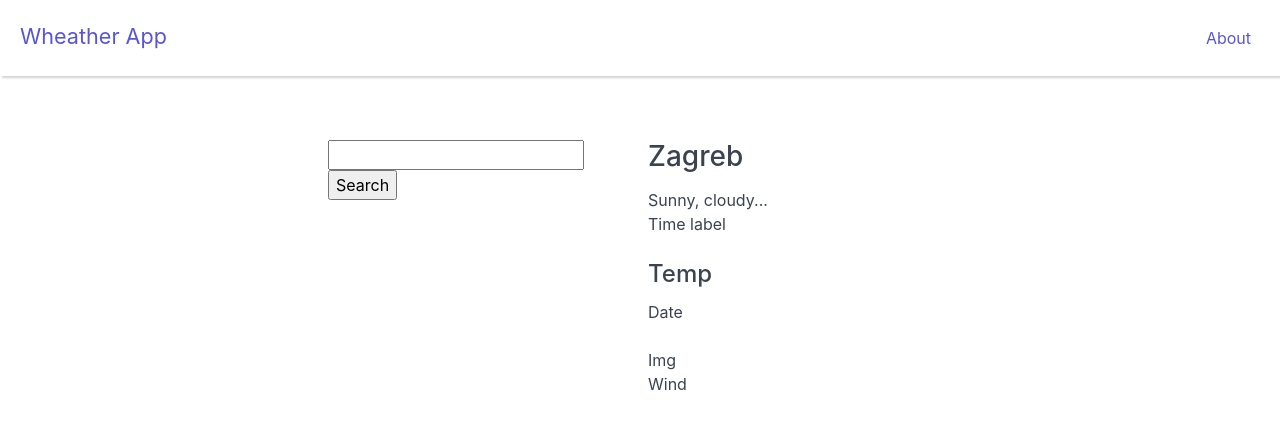
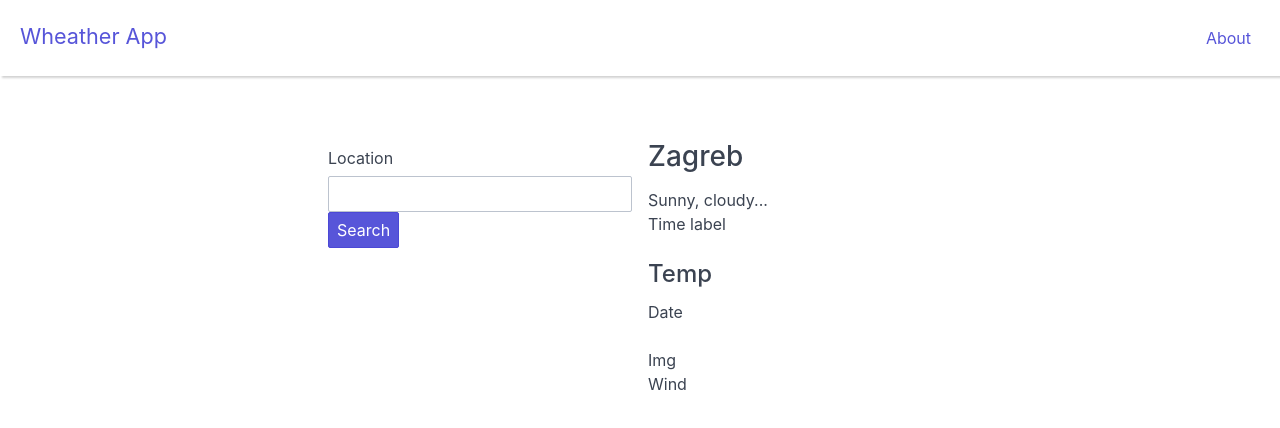
Before and after one commit to zlepur/weather, a React (Create React App) app: page / in a window 1280 px wide. Shown: the top 428 px of the page. Built offline with nearby package versions, Linux system fonts and the light colour scheme.

Commit message:
Style Search component.

```diff
--- a/src/Search.js
+++ b/src/Search.js
@@ -1,4 +1,5 @@
 import React from "react";
+import "spectre.css";
 
 class Search extends React.Component {
   constructor(props) {
@@ -21,9 +22,22 @@ class Search extends React.Component {
 
   render() {
     return (
-      <div>
-        <input onChange={this.updateText} />
-        <button onClick={this.commitText}>Search</button>
+      <div className="form-group">
+        <label className="form-label" htmlFor="input-place">
+          Location
+        </label>
+        <input
+          className="form-input"
+          type="text"
+          id="input-place"
+          onChange={this.updateText}
+        />
+        <button
+          className="btn btn-primary input-group-btn"
+          onClick={this.commitText}
+        >
+          Search
+        </button>
       </div>
     );
   }
```
